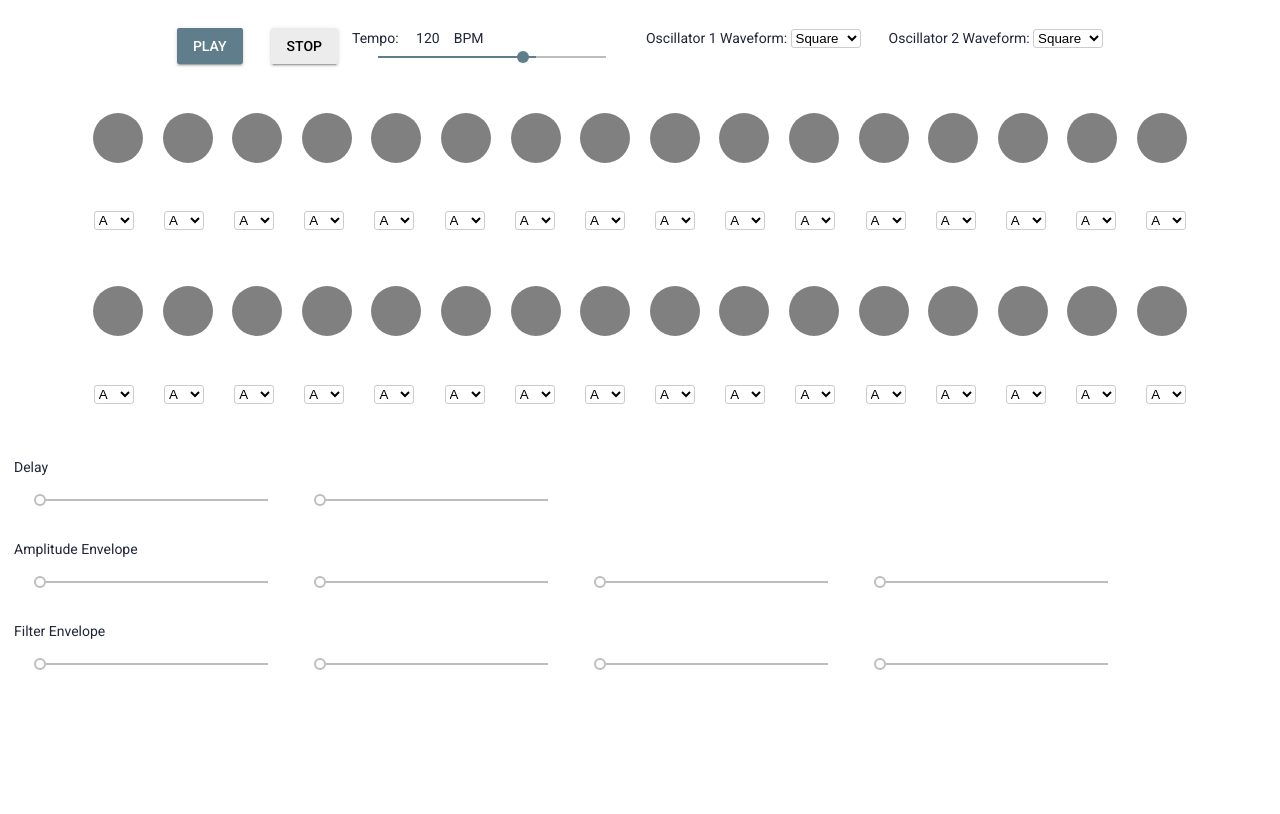
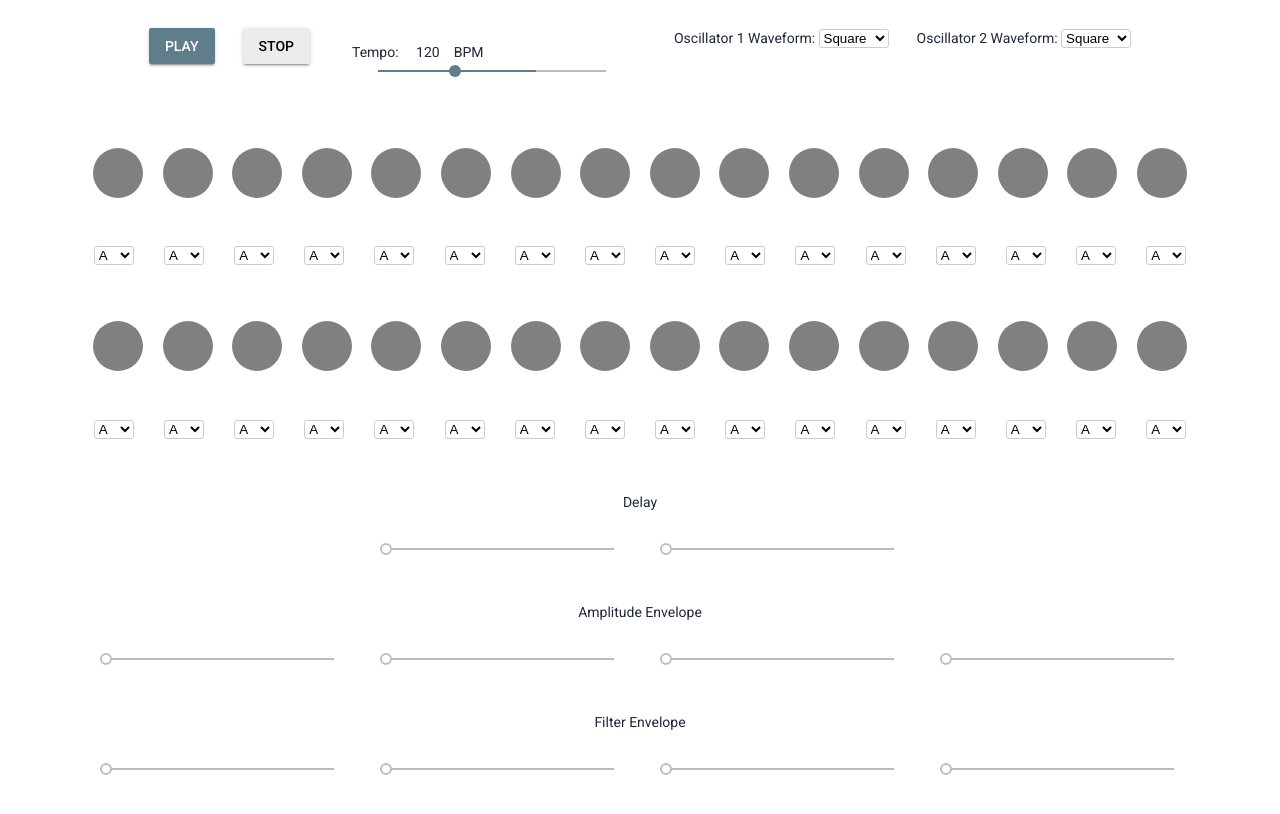
Before and after one commit to swlabrtyr/vanilla-sequencer, a plain HTML site: page sequencer/index.html in a window 1280 px wide. Drawn offline with nearby package versions, Linux system fonts and the light colour scheme.

Commit message:
more UI changes

```diff
--- a/sequencer/style.css
+++ b/sequencer/style.css
@@ -9,12 +9,14 @@
     display: flex;;
     position: relative;
     margin: 1em;
+    margin-bottom: 0.5em;
     justify-content: center;
 }
 
 .tempo {
     display: block;
     margin-top: 1em;
+    margin: 2em;
 }
 
 #timer {
@@ -25,7 +27,8 @@
 
 #bpm {
     position: relative;
-    float: left;
+    /* float: left; */
+    margin: 2em;
     right: 1em;
 }
 
@@ -81,10 +84,11 @@
     margin-top: 0.3em;
 }
 
-.slider-ctrl {
+#slider-ctrl {
     display: flex;
+    flex-wrap: wrap;
+    align-items: center;
     justify-content: center;
-    align-items: center;
 }
 
 #delay {
@@ -95,15 +99,19 @@
 .delay-container {
     display: flex;
     margin: 1em;
+    flex-wrap: wrap;
+    justify-content: center;
     width: 100%;
-    position: relative;
+    /* position: relative; */
 }
 
 .ampEnv-container {
     display: flex;
     margin: 1em;
+    flex-wrap: wrap;
+    justify-content: center;
     width: 100%;
-    position: relative;
+    /* position: relative; */
 }
 
 #amp-envelope {
@@ -114,17 +122,18 @@
 .filterEnv-container {
     display: flex;
     margin: 1em;
+    justify-content: center;
     width: 100%;
-    position: relative;
+    /* position: relative; */
 }
 
 #filter-envelope {
-    display:flex;
+    display: flex;
     margin: 1em;
 }
 
 .slider {
-    width: 20em;
+    width: 10em;
 }
 
 /* .jelly-container { */
```
Also changed, not shown: sequencer/index.html (line endings or trailing spaces).
